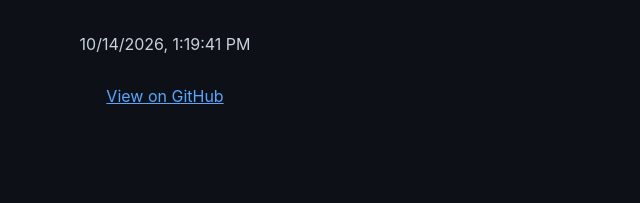
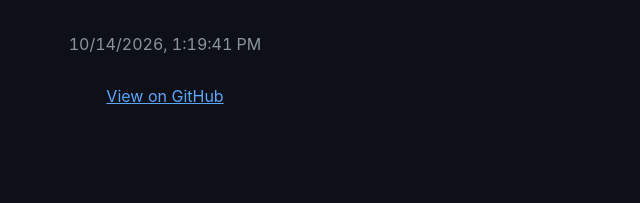
Before and after one commit to psteen-coder/hello-web, a website: page index.html in a window 1280 px wide. Shown: the part 371-574 px from the top of the page, 475-1115 px from the left. Drawn offline with Linux system fonts and the light colour scheme.

Commit message:
Style the clock in muted color with tabular digits
Tabular digits stop the text from shifting width as seconds tick.

Refs psteen-coder/work-queue#9

```diff
--- a/style.css
+++ b/style.css
@@ -52,3 +52,8 @@ footer {
   font-size: 0.875rem;
   cursor: pointer;
 }
+
+.clock {
+  color: var(--color-muted);
+  font-variant-numeric: tabular-nums;
+}
```
